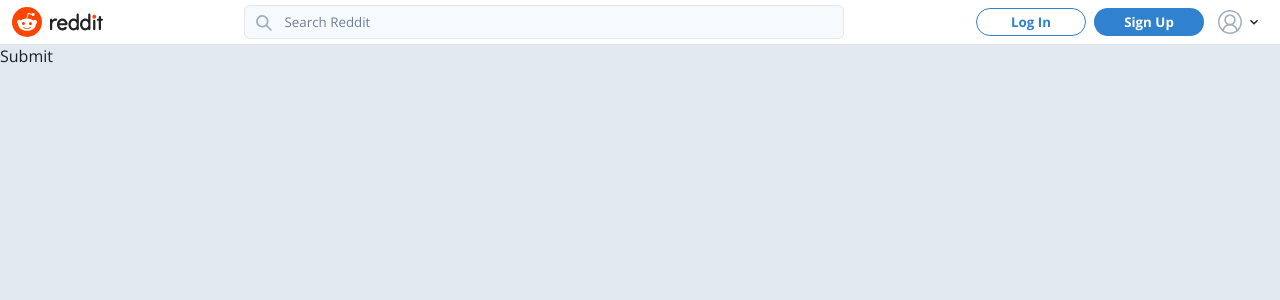
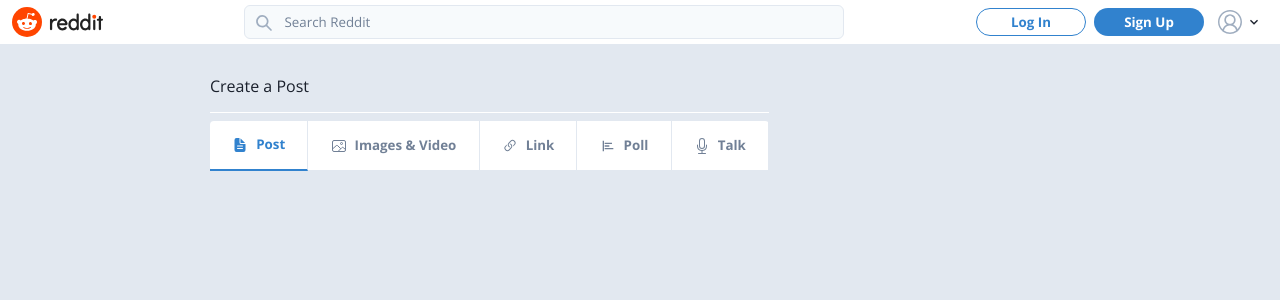
Before and after one commit to sagar-pardhi/reddit-clone, a Next.js app: page /r/1/submit in a window 1280 px wide. Shown: the top 300 px of the page. Built offline with nearby package versions, Linux system fonts and the light colour scheme; no server answers.

Commit message:
created new post form component and tab item component

```diff
--- /dev/null
+++ b/src/components/Posts/NewPostForm.tsx
@@ -0,0 +1,69 @@
+import { Flex, Icon } from "@chakra-ui/react";
+import React, { useState } from "react";
+import { BiPoll } from "react-icons/bi";
+import { BsLink45Deg, BsMic } from "react-icons/bs";
+import { IoDocumentText, IoImageOutline } from "react-icons/io5";
+import { AiFillCloseCircle } from "react-icons/ai";
+import TabItem from "./TabItem";
+
+type NewPostFormProps = {};
+
+const formTabs: TabItemType[] = [
+  {
+    title: "Post",
+    icon: IoDocumentText,
+  },
+  {
+    title: "Images & Video",
+    icon: IoImageOutline,
+  },
+  {
+    title: "Link",
+    icon: BsLink45Deg,
+  },
+  {
+    title: "Poll",
+    icon: BiPoll,
+  },
+  {
+    title: "Talk",
+    icon: BsMic,
+  },
+];
+
+export type TabItemType = {
+  title: string;
+  icon: typeof Icon.arguments;
+};
+
+const NewPostForm: React.FC<NewPostFormProps> = () => {
+  const [selectedTab, setSelectedTab] = useState(formTabs[0].title);
+  const [textInput, setTextInput] = useState({
+    title: "",
+    body: "",
+  });
+  const [selectedFile, setSelectedFile] = useState<string>("");
+
+  const handleCreatePost = async () => {};
+
+  const onSelectImage = () => {};
+
+  const onTextChange = () => {};
+
+  return (
+    <Flex dir="column" bg="white" borderRadius={4} mt={2}>
+      <Flex w="100%">
+        {formTabs.map((item) => (
+          <TabItem
+            key={item.title}
+            item={item}
+            selected={item.title === selectedTab}
+            setSelectedTab={setSelectedTab}
+          />
+        ))}
+      </Flex>
+    </Flex>
+  );
+};
+
+export default NewPostForm;
--- /dev/null
+++ b/src/components/Posts/TabItem.tsx
@@ -0,0 +1,38 @@
+import { Flex, Icon, Text } from "@chakra-ui/react";
+import { TabItemType } from "./NewPostForm";
+
+type TabItemProps = {
+  item: TabItemType;
+  selected: boolean;
+  setSelectedTab: (value: string) => void;
+};
+
+const TabItem: React.FC<TabItemProps> = ({
+  item,
+  selected,
+  setSelectedTab,
+}) => {
+  return (
+    <Flex
+      justify="center"
+      align="center"
+      flexGrow={1}
+      p="14px 0px"
+      cursor="pointer"
+      fontWeight={700}
+      _hover={{ bg: "gray.50" }}
+      color={selected ? "blue.500" : "gray.500"}
+      borderWidth={selected ? "0px 1px 2px 0px" : "0px 1px 1px 0px"}
+      borderBottomColor={selected ? "blue.500" : "gray.200"}
+      borderRightColor="gray.200"
+      onClick={() => setSelectedTab(item.title)}
+    >
+      <Flex align="center" h="20px" mr={2}>
+        <Icon as={item.icon} />
+      </Flex>
+      <Text fontSize="10pt">{item.title}</Text>
+    </Flex>
+  );
+};
+
+export default TabItem;
--- a/src/pages/r/[communityId]/submit.tsx
+++ b/src/pages/r/[communityId]/submit.tsx
@@ -1,7 +1,20 @@
+import PageContent from "@/components/Layout/PageContent";
+import NewPostForm from "@/components/Posts/NewPostForm";
+import { Box, Text } from "@chakra-ui/react";
 import React from "react";
 
 const SubmitPostPage: React.FC = () => {
-  return <div>Submit</div>;
+  return (
+    <PageContent>
+      <>
+        <Box p="14px 0px" borderBottom="1px solid" borderColor="white">
+          <Text>Create a Post</Text>
+        </Box>
+        <NewPostForm />
+      </>
+      <>{/* About Component */}</>
+    </PageContent>
+  );
 };
 
 export default SubmitPostPage;
```
